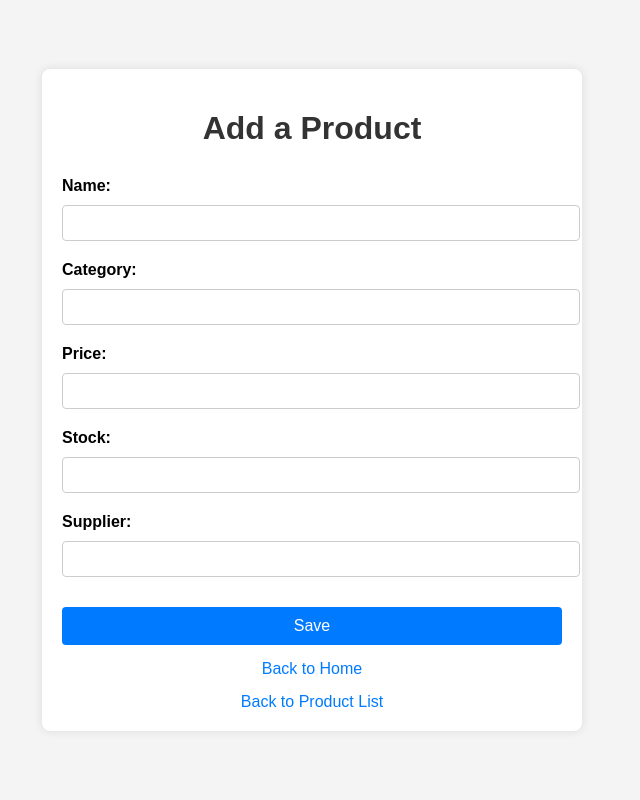
After one commit to Bebok3Q/Management-System, a Django app: page /create/ in a window 1280 px wide. The commit adds this page. Shown: the whole page, without its empty margins (328-968 px from the left). Run offline with Django 5.2, Linux system fonts and the light colour scheme.

Commit message:
Frontend and Views update

```diff
--- /dev/null
+++ b/management_system/app/forms.py
@@ -0,0 +1,7 @@
+from django import forms
+from .models import Product, Supplier, Order, Inventory
+
+class ProductForm(forms.ModelForm):
+    class Meta:
+        model = Product
+        fields = '__all__'
--- a/management_system/app/models.py
+++ b/management_system/app/models.py
@@ -3,6 +3,7 @@ from django.db import models
 # Create your models here.
 
 class Product(models.Model):
+    id = models.AutoField(primary_key=True)
     name = models.CharField(max_length=255)
     category = models.CharField(max_length=255)
     price = models.FloatField()
--- a/management_system/app/tables.py
+++ b/management_system/app/tables.py
@@ -2,7 +2,11 @@ import django_tables2 as tables
 from .models import Product
 
 class ProductTable(tables.Table):
+    price = tables.Column(attrs={"td": {"class": "price-column"}})
     class Meta:
         model = Product
         template_name = "django_tables2/bootstrap.html"
-        fields = ("name", "stock", "price")
+        fields = ("name", "id", "stock", "price")
+
+    def render_price(self, value):
+        return f'{value} zł'
--- a/management_system/app/templates/hello.html
+++ /dev/null
@@ -1 +0,0 @@
-<h1>Welcome to Management System!!!</h1>
--- /dev/null
+++ b/management_system/app/templates/products/product_form.html
@@ -0,0 +1,88 @@
+<!DOCTYPE html>
+<html lang="en">
+<head>
+    <meta charset="UTF-8">
+    <meta name="viewport" content="width=device-width, initial-scale=1.0">
+    <title>{% if form.instance.id %}Edit Product{% else %}Add a Product{% endif %}</title>
+    <style>
+        body {
+            font-family: Arial, sans-serif;
+            background-color: #f4f4f4;
+            margin: 0;
+            padding: 0;
+            display: flex;
+            justify-content: center;
+            align-items: center;
+            height: 100vh;
+        }
+        .container {
+            background: #fff;
+            padding: 20px;
+            border-radius: 8px;
+            box-shadow: 0 0 10px rgba(0, 0, 0, 0.1);
+            width: 100%;
+            max-width: 500px;
+        }
+        h1 {
+            margin-bottom: 20px;
+            color: #333;
+            text-align: center;
+        }
+        form {
+            display: flex;
+            flex-direction: column;
+        }
+        form p {
+            margin: 10px 0;
+        }
+        form label {
+            font-weight: bold;
+            margin-bottom: 5px;
+            display: block;
+        }
+        form input, form textarea, form select {
+            width: 100%;
+            padding: 8px;
+            border: 1px solid #ccc;
+            border-radius: 4px;
+            font-size: 16px;
+            margin-top: 5px;
+        }
+        form button {
+            padding: 10px;
+            background-color: #007BFF;
+            color: #fff;
+            border: none;
+            border-radius: 4px;
+            cursor: pointer;
+            font-size: 16px;
+            margin-top: 20px;
+        }
+        form button:hover {
+            background-color: #0056b3;
+        }
+        .back-link {
+            display: block;
+            text-align: center;
+            margin-top: 15px;
+            color: #007BFF;
+            text-decoration: none;
+        }
+        .back-link:hover {
+            text-decoration: underline;
+        }
+    </style>
+</head>
+<body>
+    <div class="container">
+        <h1>{% if form.instance.id %}Edit Product{% else %}Add a Product{% endif %}</h1>
+        <form method="post">
+            {% csrf_token %}
+            {{ form.as_p }}
+            <button type="submit">Save</button>
+        </form>
+        <a href="{% url 'home' %}" class="back-link">Back to Home</a>
+        <a href="{% url 'product_list' %}" class="back-link">Back to Product List</a>
+    </div>
+</body>
+</html>
--- a/management_system/app/urls.py
+++ b/management_system/app/urls.py
@@ -2,5 +2,5 @@ from django.urls import path
 from . import views
 
 urlpatterns = [
-    path("", views.hello, name="hello")
+    path("", views.home, name="home")
 ]
--- a/management_system/app/views.py
+++ b/management_system/app/views.py
@@ -1,4 +1,4 @@
-from django.shortcuts import render
+from django.shortcuts import render, redirect, get_object_or_404
 import requests
 from django.http import HttpResponse
 from django.template import loader
@@ -6,10 +6,11 @@ from .models import Product
 from django_tables2 import SingleTableView
 from .tables import ProductTable
 from django.views.generic import ListView
+from .forms import ProductForm
 # Create your views here.
 
-def hello(request):
-    template = loader.get_template("hello.html")
+def home(request):
+    template = loader.get_template("home.html")
     return HttpResponse(template.render(request=request))
 
 
@@ -21,3 +22,32 @@ class ProductListView(SingleTableView):
     model = Product
     table_class = ProductTable
     template_name = 'products/product_list.html'
+
+def product_create(request):
+    if request.method =='POST':
+        form = ProductForm(request.POST)
+        if form.is_valid():
+            form.save()
+            return redirect('product_list')
+    else:
+        form = ProductForm
+    return render(request, 'products/product_form.html', {'form': form})
+
+
+def product_update(request ,id):
+    product = get_object_or_404(Product, pk=id)
+    if request.method == "POST":
+        form = ProductForm(request.POST, instance=product)
+        if form.is_valid():
+            form.save()
+            return redirect('product_list')
+    else:
+        form = ProductForm(instance=product)
+    return render(request, 'products/product_form.html', {'form':form})
+
+def product_delete(request, id):
+    product = get_object_or_404(Product, pk=id)
+    if request.method =="POST":
+        product.delete()
+        return redirect('product_list')
+    return render(request, 'products/product_delete.html', {'product': product})
--- a/management_system/management_system/urls.py
+++ b/management_system/management_system/urls.py
@@ -16,10 +16,13 @@ Including another URLconf
 """
 from django.contrib import admin
 from django.urls import path, include
-from app.views import ProductListView
+from app.views import ProductListView, product_create, product_update, home, product_delete
 
 urlpatterns = [
     path('admin/', admin.site.urls),
-    path('hello/', include("app.urls")),
-    path('', ProductListView.as_view(), name='product_list')
+    path('', home, name='home'),
+    path('list/', ProductListView.as_view(), name='product_list'),
+    path('create/', product_create, name='product_create'),
+    path('<int:id>/edit/', product_update, name='product_update'),
+    path('<int:id>/delete/', product_delete, name='product_delete')
 ]
```
Also changed, not shown: management_system/app/templates/home.html (added, +127 -0 lines), management_system/app/templates/products/product_delete.html (added, +81 -0 lines), management_system/app/templates/products/product_list.html (+81 -23 lines), management_system/app/migrations/0002_alter_product_id.py (added).
